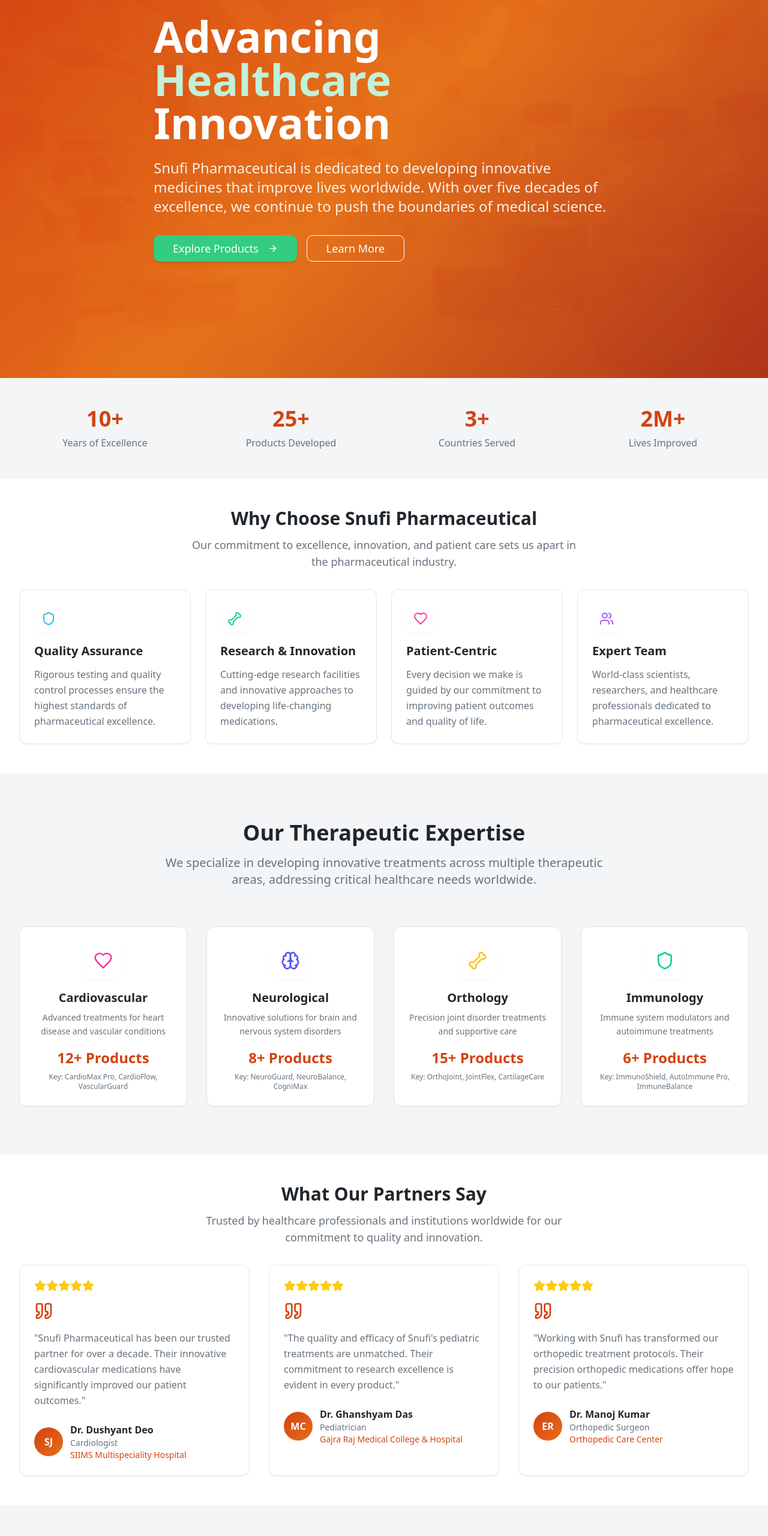
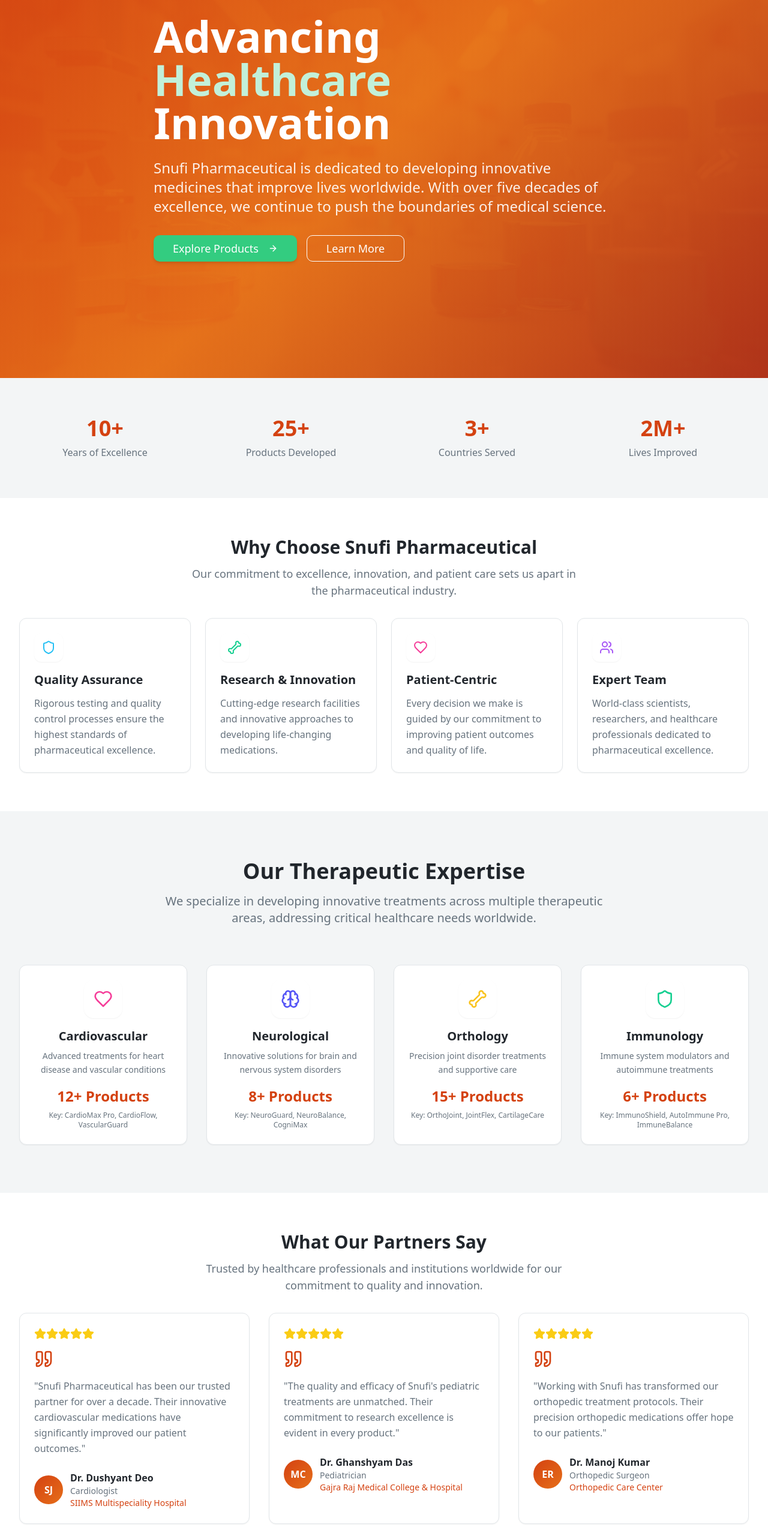
Before and after one commit to ByteOps02/Snufi_Pharma, a React (Vite) app: page / in a window 1280 px wide. Shown: the part 234-2794 px from the top of the page at 60% size. Built offline with nearby package versions, Linux system fonts and the light colour scheme; the HTML template or start-up script is replaced by a standard one.

Commit message:
Some minor changes

```diff
--- a/src/pages/Home.tsx
+++ b/src/pages/Home.tsx
@@ -276,7 +276,7 @@
       </section>
 
       {/* Stats Section */}
-      <section className="py-12 bg-accent">
+      <section className="py-16 bg-accent">
         <div className="max-w-7xl mx-auto px-4 sm:px-6 lg:px-8">
           <div className="grid grid-cols-2 md:grid-cols-4 gap-6">
             {stats.map((stat, index) => (
@@ -294,7 +294,7 @@
       </section>
 
       {/* Features Section */}
-      <section className="py-12">
+      <section className="py-16">
         <div className="max-w-7xl mx-auto px-4 sm:px-6 lg:px-8">
           <div className="text-center mb-8">
             <h2 className="text-2xl md:text-3xl font-bold text-foreground mb-3">
@@ -388,7 +388,7 @@
       </section>
 
       {/* Customer Testimonials */}
-      <section className="py-12 bg-background">
+      <section className="py-16 bg-background">
         <div className="max-w-7xl mx-auto px-4 sm:px-6 lg:px-8">
           <div className="text-center mb-8">
             <h2 className="text-2xl md:text-3xl font-bold text-foreground mb-3">
@@ -438,7 +438,7 @@
       </section>
 
       {/* Latest News & Updates */}
-      <section className="py-12 bg-accent">
+      <section className="py-16 bg-accent">
         <div className="max-w-7xl mx-auto px-4 sm:px-6 lg:px-8">
           <div className="text-center mb-8">
             <h2 className="text-2xl md:text-3xl font-bold text-foreground mb-3">
@@ -490,7 +490,7 @@
       </section>
 
       {/* Awards & Recognition */}
-      <section className="py-12 bg-background">
+      <section className="py-16 bg-background">
         <div className="max-w-7xl mx-auto px-4 sm:px-6 lg:px-8">
           <div className="text-center mb-8">
             <h2 className="text-2xl md:text-3xl font-bold text-foreground mb-3">
@@ -534,7 +534,7 @@
       </section>
 
       {/* Sustainability & CSR */}
-      <section className="py-12 bg-background">
+      <section className="py-16 bg-background">
         <div className="max-w-7xl mx-auto px-4 sm:px-6 lg:px-8">
           <div className="text-center mb-8">
             <h2 className="text-2xl md:text-3xl font-bold text-foreground mb-3">
@@ -591,7 +591,7 @@
       </section>
 
       {/* CTA Section */}
-      <section className="py-12 bg-gradient-subtle">
+      <section className="py-20 bg-gradient-subtle">
         <div className="max-w-7xl mx-auto px-4 sm:px-6 lg:px-8 text-center">
           <h2 className="text-2xl md:text-3xl font-bold text-foreground mb-3">
             Ready to Partner With Us?
```
